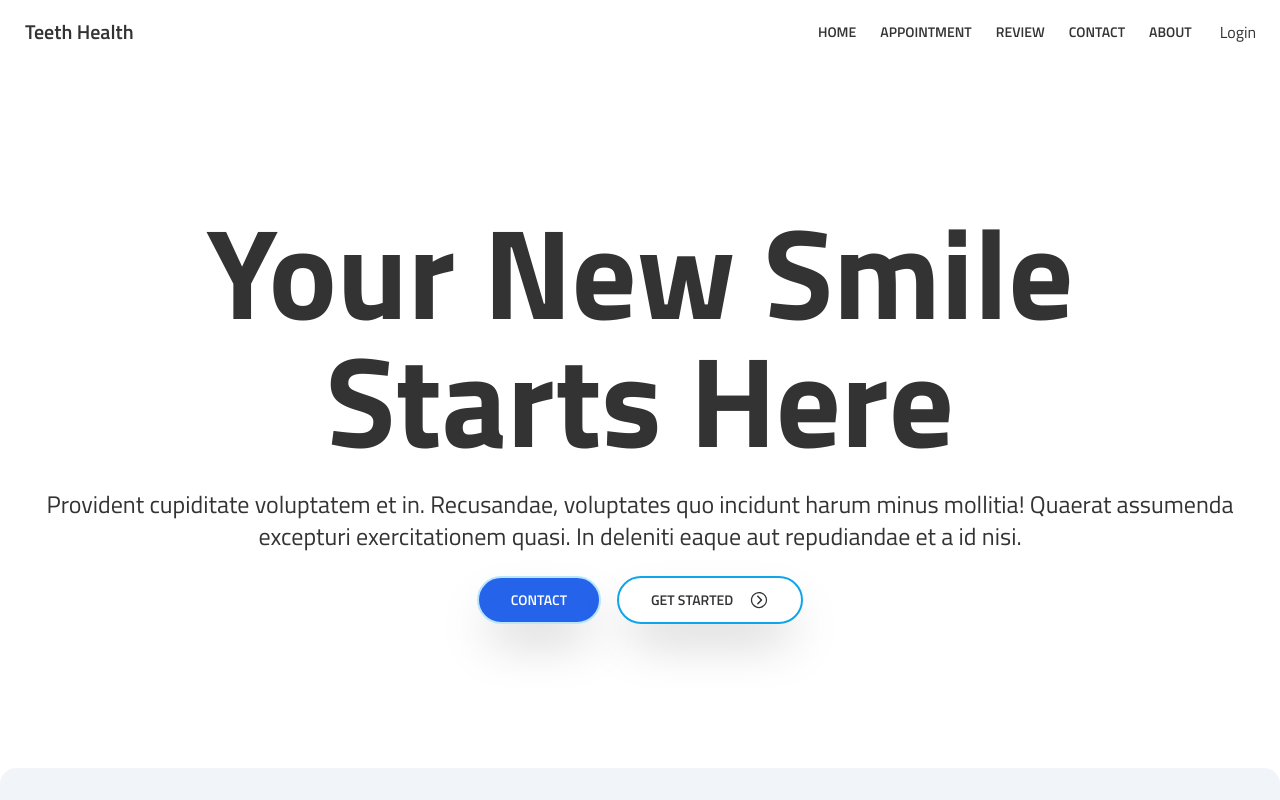
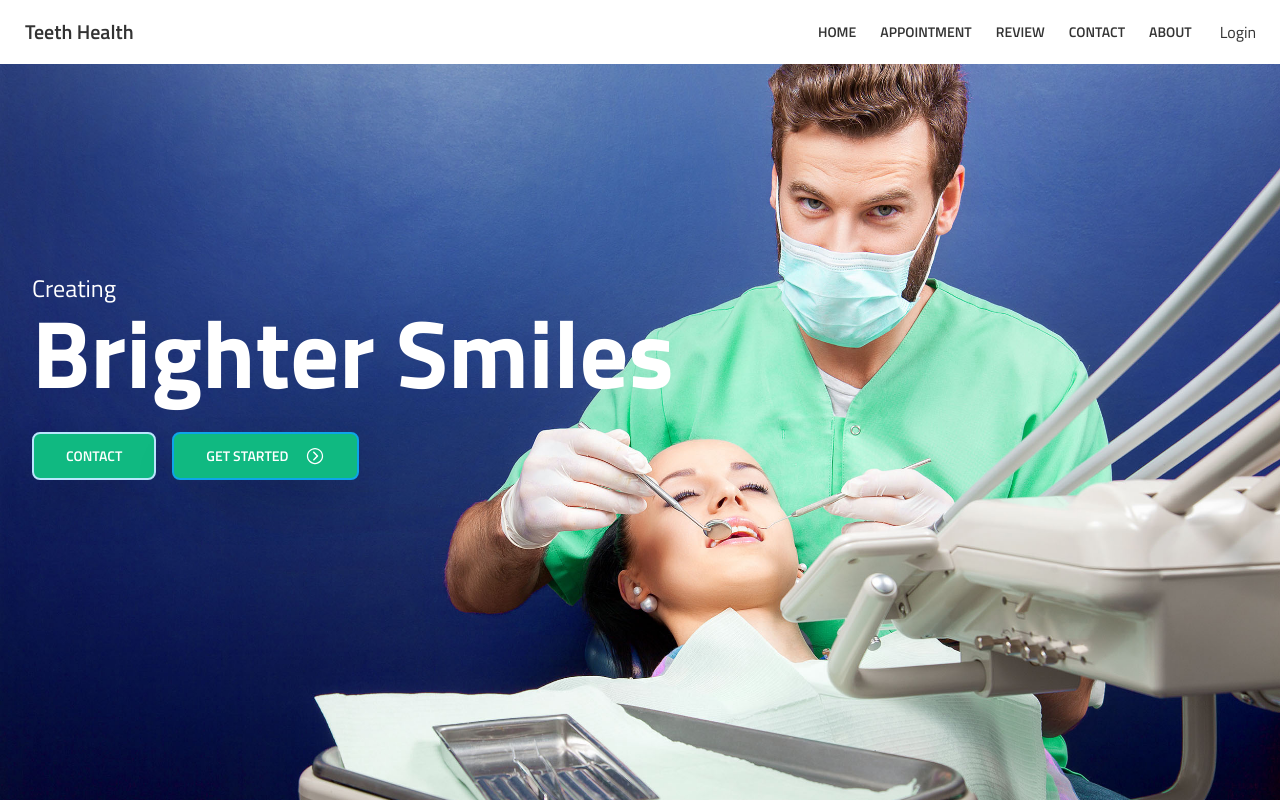
Before and after one commit to sabbirsami/doctor-portal-tailwind, a React (Create React App) app: page / in a window 1280 px wide. Shown: the top 800 px of the page. Built offline with nearby package versions, Linux system fonts and the light colour scheme; no server answers.

Commit message:
fix banner section design

```diff
--- a/src/App.css
+++ b/src/App.css
@@ -1,3 +1,9 @@
 body {
     font-family: "Titillium Web", sans-serif;
 }
+.banner-bg {
+    background-image: url("./assets/images/heroImg.jpg");
+    background-position: center;
+    background-repeat: no-repeat;
+    background-size: cover;
+}
--- a/src/Pages/Home/Banner.js
+++ b/src/Pages/Home/Banner.js
@@ -5,46 +5,18 @@ import PrimaryButton from "../Shared/PrimaryButton";
 
 const Banner = () => {
     return (
-        <div className="">
+        <div className="banner-bg">
             <div className="container mx-auto">
-                <div className="hero lg:min-h-[88vh] ">
-                    <div className="hero-content text-center flex-col lg:flex-row-reverse">
-                        <div>
-                            <div className="mx-auto text-center">
-                                {/* <div class="alert mx-auto border-solid border-2 p-2 border-sky-500 bg-white  shadow-lg w-96">
-                                <div>
-                                    <svg
-                                        xmlns="http://www.w3.org/2000/svg"
-                                        class="stroke-current flex-shrink-0 h-6 w-6"
-                                        fill="none"
-                                        viewBox="0 0 24 24"
-                                    >
-                                        <path
-                                            stroke-linecap="round"
-                                            stroke-linejoin="round"
-                                            stroke-width="2"
-                                            d="M9 12l2 2 4-4m6 2a9 9 0 11-18 0 9 9 0 0118 0z"
-                                        />
-                                    </svg>
-                                    <span>
-                                        Your purchase has been confirmed!
-                                    </span>
-                                </div>
-                            </div> */}
-                            </div>
-                            <h1 className="lg:text-9xl lg:px-28 text-6xl font-bold">
-                                Your New Smile Starts Here
+                <div className="hero lg:min-h-[100vh] text-white">
+                    <div className="hero-content mr-auto">
+                        <div className="text-left"></div>
+                        <div className="pb-44">
+                            <p className=" text-2xl">Creating</p>
+                            <h1 className="pb-8 lg:text-8xl text-6xl font-bold">
+                                Brighter Smiles
                             </h1>
-                            <p className="py-6 text-2xl">
-                                Provident cupiditate voluptatem et in.
-                                Recusandae, voluptates quo incidunt harum minus
-                                mollitia! Quaerat assumenda excepturi
-                                exercitationem quasi. In deleniti eaque aut
-                                repudiandae et a id nisi.
-                            </p>
-                            <button className="btn btn-outline border-2 bg-blue-600 text-white mr-4 border-sky-200 px-8 rounded-full shadow-2xl">
+                            <button className="btn btn-outline border-2 bg-emerald-500 text-white mr-4 border-sky-200 px-8 rounded-0 shadow-2xl">
                                 Contact{" "}
-                                {/* <IoIosArrowDropright className="text-xl ml-4"></IoIosArrowDropright> */}
                             </button>
                             <PrimaryButton></PrimaryButton>{" "}
                         </div>
--- a/src/Pages/Shared/PrimaryButton.js
+++ b/src/Pages/Shared/PrimaryButton.js
@@ -4,7 +4,7 @@ import arrow from "../../assets/icons/icons8-arrow-24.png";
 
 const PrimaryButton = () => {
     return (
-        <button className="btn btn-outline border-2 border-sky-500 px-8 rounded-full shadow-2xl">
+        <button className="btn btn-outline border-2 bg-emerald-500 border-sky-500 px-8 text-white border-sky-200 shadow-2xl">
             Get Started
             <IoIosArrowDropright className="text-xl ml-4"></IoIosArrowDropright>
         </button>
```
